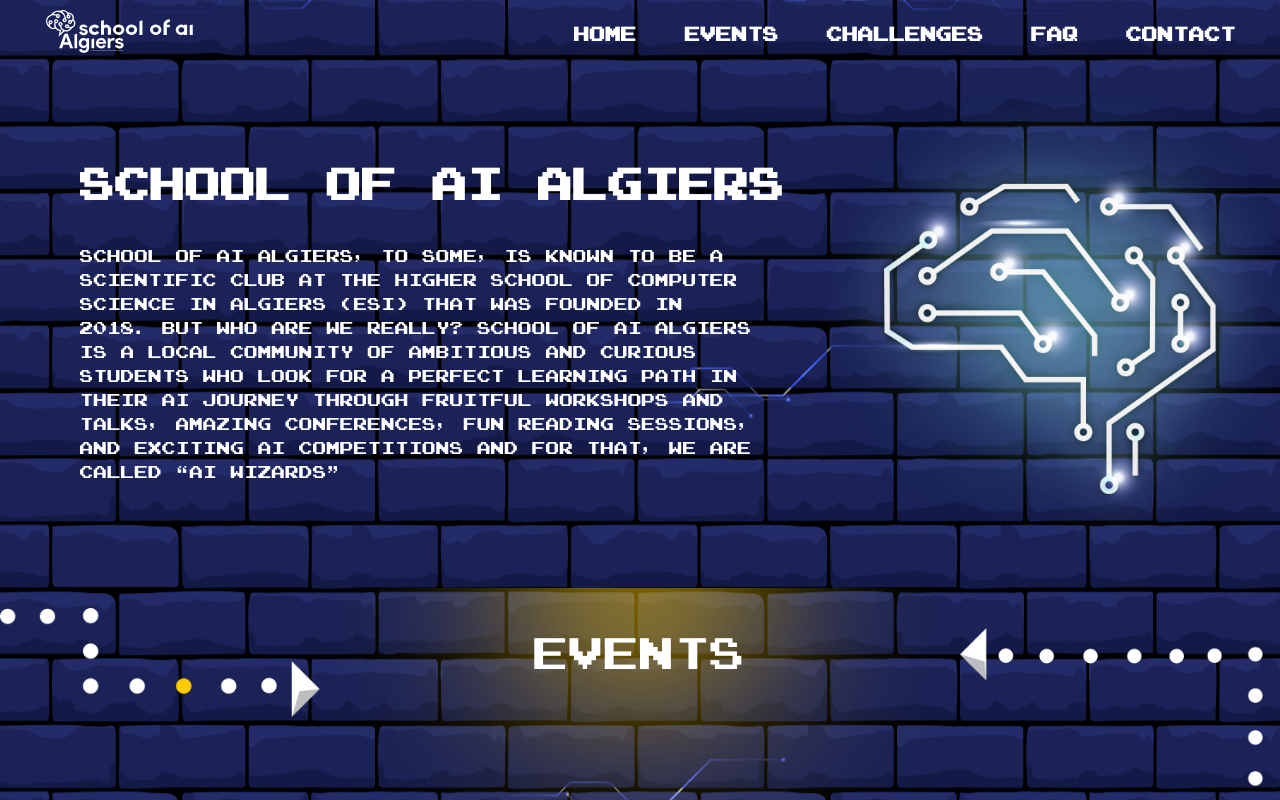
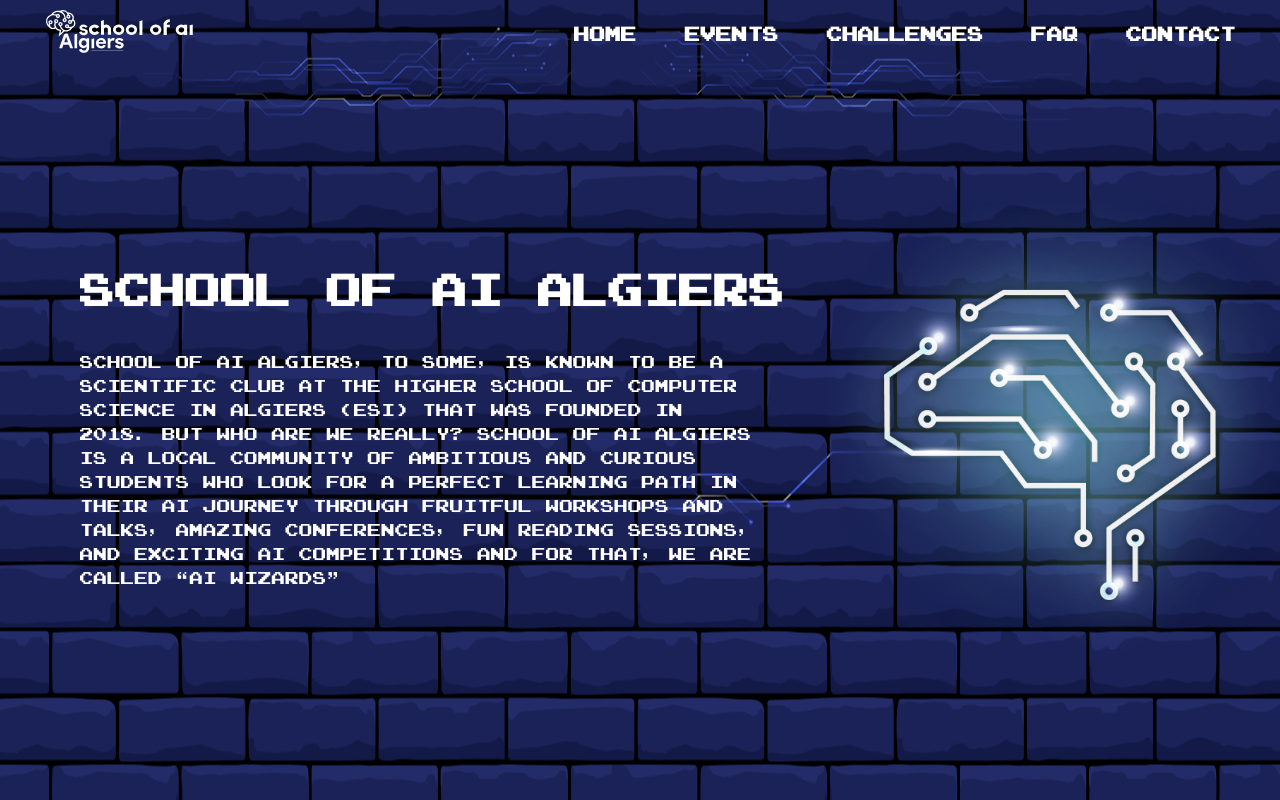
Before and after one commit to SchoolofAI-Algiers/WelcomeDay22, a Next.js app: page / in a window 1280 px wide. Shown: the top 800 px of the page. Built offline with nearby package versions, Linux system fonts and the light colour scheme.

Commit message:
Minor fixes

```diff
--- a/components/Home.jsx
+++ b/components/Home.jsx
@@ -3,7 +3,10 @@
 
 export default function Home() {
   return (
-    <div className="flex items-center mx-5 md:mx-auto pb-16  md:pb-10 pt-10 md:pt-24" id="Home">
+    <div
+      className="flex items-center mx-5 md:mx-auto pb-16 h-screen md:pb-10 pt-10 md:pt-24"
+      id="Home"
+    >
       <div className="sm:px-4 text-white lg:w-4/6 sm:mx-2 md:ml-10 xl:ml-16">
         <h2 className="xl:text-4xl sm:text-3xl text-xl font-bold mb-8">
           SCHOOL OF AI ALGIERS
--- a/components/Navbar.jsx
+++ b/components/Navbar.jsx
@@ -33,7 +33,7 @@
 
   return (
     <div
-      className={`fixed left-0 top-0 w-full z-50 ease-in duration-300 ${bg}`}
+      className={`fixed left-0 top-0 w-full z-[100] ease-in duration-300 ${bg}`}
     >
       <div className="flex justify-between items-center px-5 text-white">
         <Link
```
